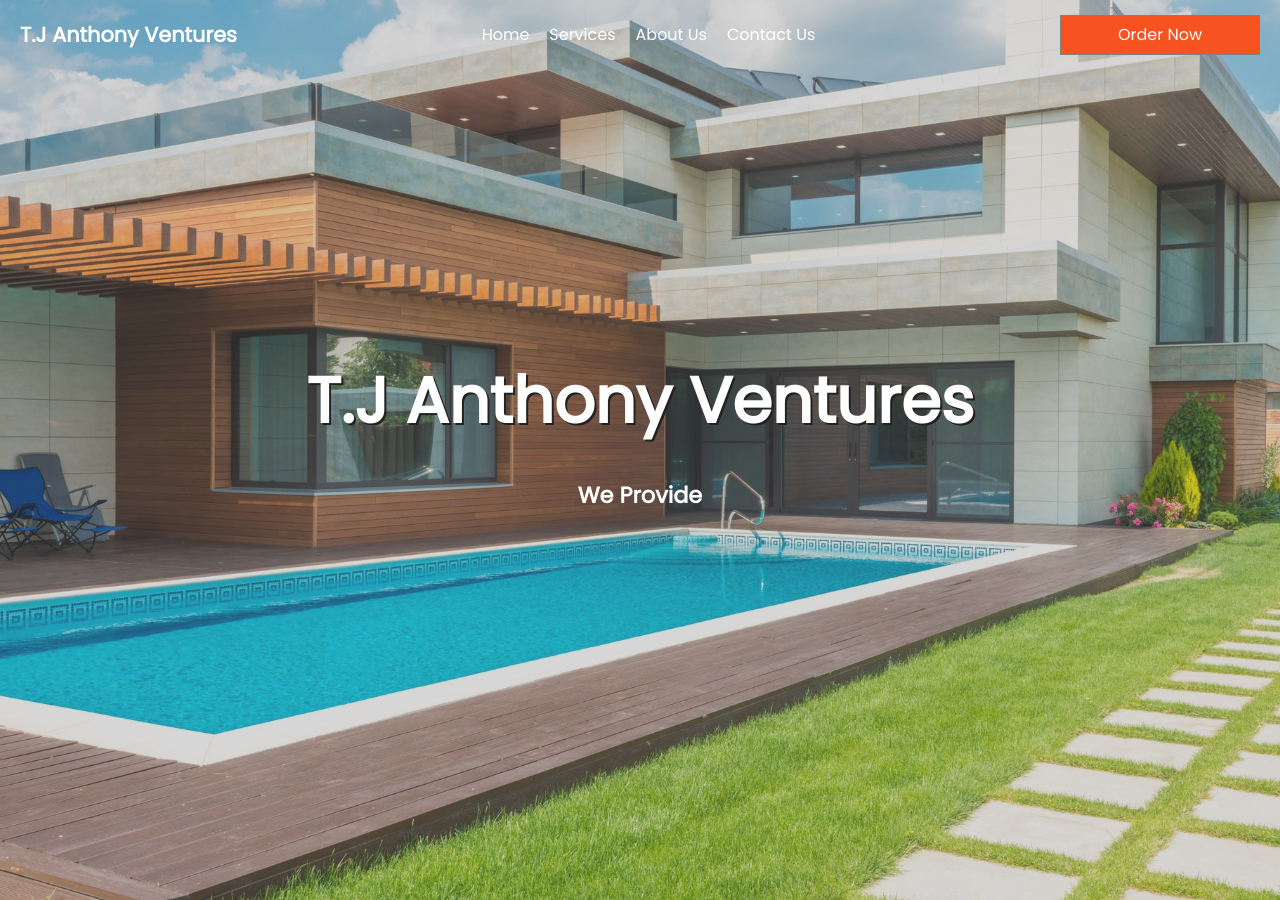
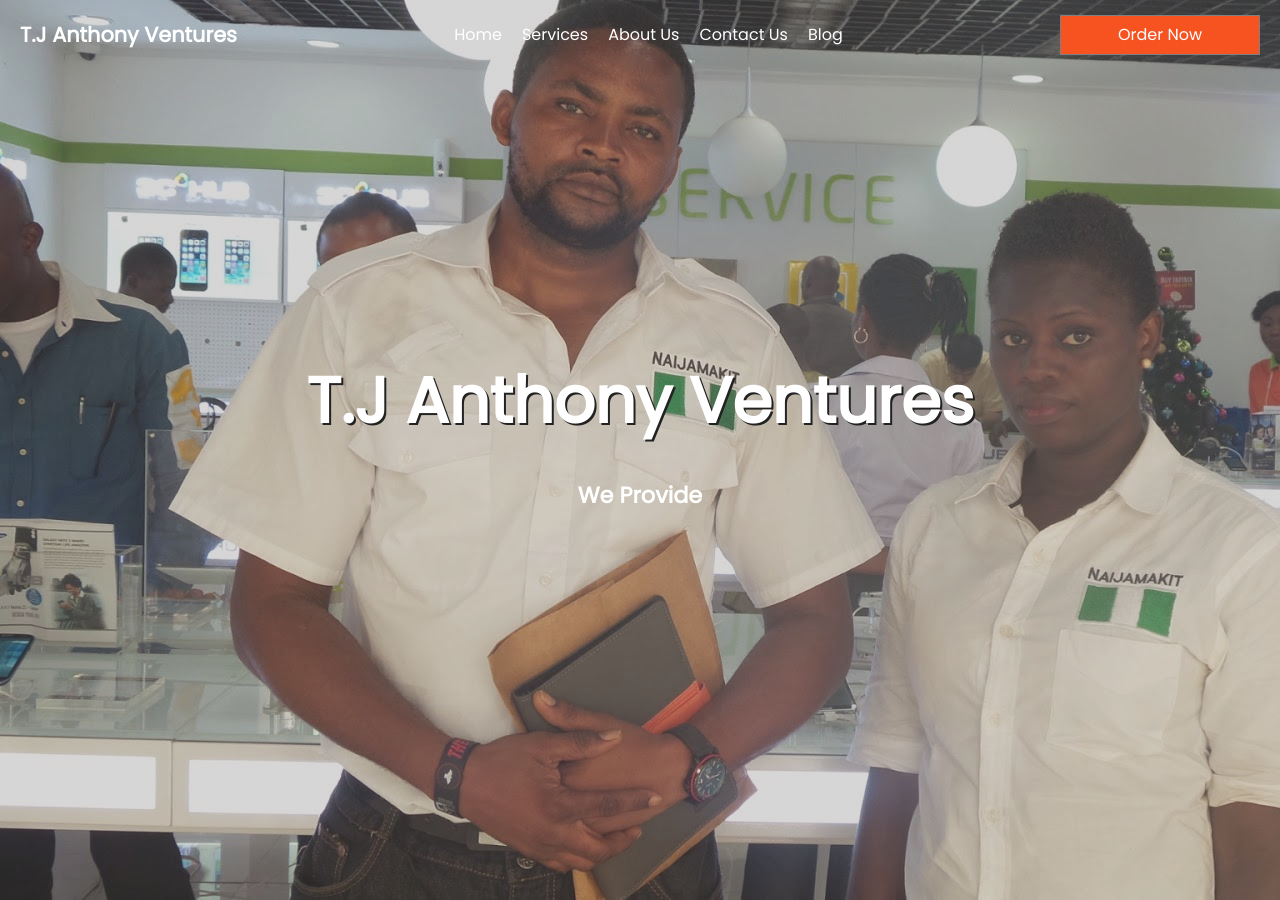
Before and after one commit to xetadeveloper/naijamakit, a Jekyll site: the page built from index.html, in a window 1280 px wide and 900 px high. Built offline with Jekyll 4.4.1, drawn with Linux system fonts in a browser that asks for light colours.

Commit message:
Start new tim site

```diff
--- a/_includes/navbar.html
+++ b/_includes/navbar.html
@@ -14,6 +14,9 @@
         <li class="nav-item">
           <a href="#contact" class="nav-link">Contact Us</a>
         </li>
+        <li class="nav-item">
+          <a href="#blog" class="nav-link">Blog</a>
+        </li>
       </ul>
     </div>
     <a href="#contact" class="cta-btn">Order Now</a>
--- a/assets/css/main.css
+++ b/assets/css/main.css
@@ -206,7 +206,7 @@
 #home {
   /* border: 1px solid black; */
   height: 100vh;
-  background-image: url('../images/swimmingpool.jpg');
+  background-image: url('../images/timbackground.jpeg');
   background-size: cover;
   background-repeat: no-repeat;
   color: white;
```
Also changed, not shown: timinfo.txt (added, +9 -0 lines), assets/images/timbackground.jpeg (added), blog/index.html (added).
